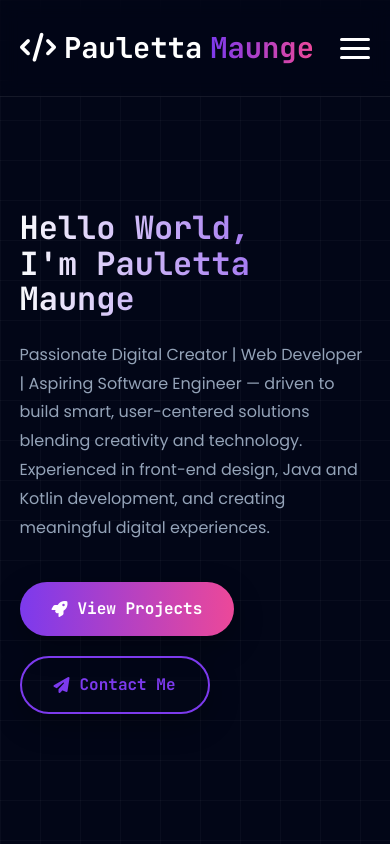
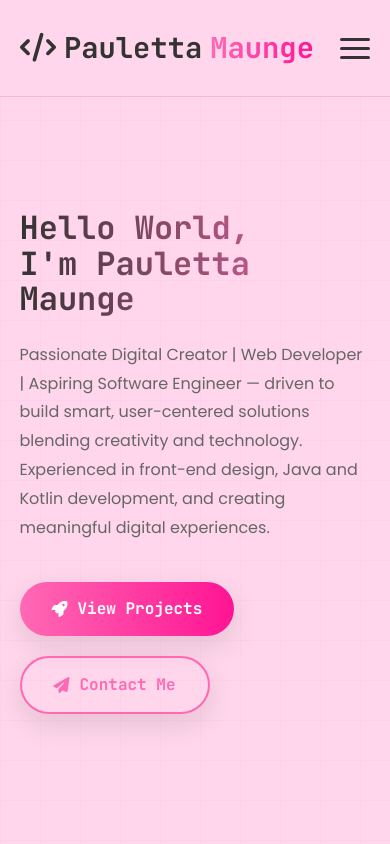
Before and after one commit to cse23-091/paulettamaunge-portfolio, a plain HTML site: page index.html in a window 390 px wide. Shown: the top 844 px of the page. Drawn offline with Linux system fonts and the light colour scheme.

Commit message:
Update index.html

```diff
--- a/index.html
+++ b/index.html
@@ -8,21 +8,21 @@
     <link href="https://fonts.googleapis.com/css2?family=JetBrains+Mono:wght@400;700&family=Poppins:wght@300;400;500;600;700&display=swap" rel="stylesheet">
     <style>
         :root {
-            --primary: #7c3aed;
-            --primary-dark: #5b21b6;
-            --secondary: #10b981;
-            --accent: #ec4899;
-            --dark: #0f172a;
-            --darker: #020617;
-            --light: #f8fafc;
-            --gray: #94a3b8;
-            --card-bg: rgba(15, 23, 42, 0.8);
+            --primary: #ff69b4; /* Changed to pink */
+            --primary-dark: #d94d9b; /* Darker pink */
+            --secondary: #ff85c2; /* Lighter pink */
+            --accent: #ff1493; /* Deep pink */
+            --dark: #333333; /* Dark gray for text */
+            --darker: #ffd6eb; /* Baby pink background */
+            --light: #333333; /* Black text */
+            --gray: #666666; /* Medium gray */
+            --card-bg: rgba(255, 255, 255, 0.8); /* Semi-transparent white */
             --transition: all 0.4s cubic-bezier(0.175, 0.885, 0.32, 1.275);
-            --shadow: 0 10px 30px rgba(0, 0, 0, 0.3);
+            --shadow: 0 10px 30px rgba(0, 0, 0, 0.1);
             --section-padding: 100px;
-            --glass: rgba(15, 23, 42, 0.5);
-            --glass-border: rgba(255, 255, 255, 0.08);
-            --neon-glow: 0 0 10px rgba(124, 58, 237, 0.5);
+            --glass: rgba(255, 255, 255, 0.5);
+            --glass-border: rgba(255, 105, 180, 0.3);
+            --neon-glow: 0 0 10px rgba(255, 105, 180, 0.5);
         }
 
         * {
@@ -47,8 +47,8 @@
             width: 100%;
             height: 100%;
             background-image:
-                linear-gradient(rgba(255, 255, 255, 0.03) 1px, transparent 1px),
-                linear-gradient(90deg, rgba(255, 255, 255, 0.03) 1px, transparent 1px);
+                linear-gradient(rgba(255, 105, 180, 0.05) 1px, transparent 1px),
+                linear-gradient(90deg, rgba(255, 105, 180, 0.05) 1px, transparent 1px);
             background-size: 40px 40px;
             z-index: -1;
             pointer-events: none;
@@ -64,7 +64,7 @@
             z-index: 1000;
             transition: var(--transition);
             backdrop-filter: blur(10px);
-            background: rgba(2, 6, 23, 0.6);
+            background: rgba(255, 214, 235, 0.8);
             border-bottom: 1px solid var(--glass-border);
         }
 
@@ -81,7 +81,7 @@
             font-family: 'JetBrains Mono', monospace;
             font-size: 1.8rem;
             font-weight: 700;
-            color: white;
+            color: var(--light);
             text-decoration: none;
             display: flex;
             align-items: center;
@@ -141,7 +141,7 @@
 
         .nav-links a:hover {
             color: var(--primary);
-            background: rgba(124, 58, 237, 0.1);
+            background: rgba(255, 105, 180, 0.1);
         }
 
         .hamburger {
@@ -235,7 +235,7 @@
 
         .btn:hover {
             transform: translateY(-5px);
-            box-shadow: 0 15px 30px rgba(124, 58, 237, 0.4);
+            box-shadow: 0 15px 30px rgba(255, 105, 180, 0.4);
         }
 
         .btn-outline {
@@ -382,7 +382,7 @@
         }
 
         .tag {
-            background: rgba(124, 58, 237, 0.15);
+            background: rgba(255, 105, 180, 0.15);
             color: var(--primary);
             padding: 6px 15px;
             border-radius: 50px;
@@ -392,12 +392,12 @@
         }
 
         .tag.green {
-            background: rgba(16, 185, 129, 0.15);
+            background: rgba(255, 133, 194, 0.15);
             color: var(--secondary);
         }
 
         .tag.pink {
-            background: rgba(236, 72, 153, 0.15);
+            background: rgba(255, 20, 147, 0.15);
             color: var(--accent);
         }
 
@@ -446,12 +446,12 @@
 
         .contact-email:hover {
             transform: translateY(-5px);
-            box-shadow: 0 15px 30px rgba(124, 58, 237, 0.4);
+            box-shadow: 0 15px 30px rgba(255, 105, 180, 0.4);
         }
 
         /* Footer */
         footer {
-            background: rgba(2, 6, 23, 0.8);
+            background: rgba(255, 214, 235, 0.8);
             padding: 3rem 0;
             text-align: center;
             border-top: 1px solid var(--glass-border);
@@ -510,7 +510,7 @@
                 right: -100%;
                 height: 100vh;
                 width: 70%;
-                background: rgba(2, 6, 23, 0.95);
+                background: rgba(255, 214, 235, 0.95);
                 backdrop-filter: blur(20px);
                 flex-direction: column;
                 align-items: center;
@@ -536,7 +536,7 @@
                 display: block;
                 width: 30px;
                 height: 3px;
-                background: white;
+                background: var(--light);
                 margin: 6px 0;
                 transition: var(--transition);
                 border-radius: 3px;
@@ -712,7 +712,7 @@
                     </div>
                 </div>
                 <div class="project-card fade-in">
-                    <div class="project-img" style="background: linear-gradient(45deg, #6a5acd, #9370db);">
+                    <div class="project-img" style="background: linear-gradient(45deg, #ff85c2, #ffb6c1);">
                         Java Inventory
                     </div>
                     <div class="project-content">
@@ -726,7 +726,7 @@
                     </div>
                 </div>
                 <div class="project-card fade-in">
-                    <div class="project-img" style="background: linear-gradient(45deg, var(--secondary), #90ee90);">
+                    <div class="project-img" style="background: linear-gradient(45deg, var(--secondary), #ffc0cb);">
                         Task Reminder
                     </div>
                     <div class="project-content">
@@ -815,10 +815,10 @@
         window.addEventListener('scroll', () => {
             const header = document.getElementById('header');
             if (window.scrollY > 50) {
-                header.style.background = "rgba(2, 6, 23, 0.9)";
-                header.style.boxShadow = "0 5px 30px rgba(0, 0, 0, 0.2)";
+                header.style.background = "rgba(255, 214, 235, 0.95)";
+                header.style.boxShadow = "0 5px 30px rgba(0, 0, 0, 0.1)";
             } else {
-                header.style.background = "rgba(2, 6, 23, 0.6)";
+                header.style.background = "rgba(255, 214, 235, 0.8)";
                 header.style.boxShadow = "none";
             }
         });
```
